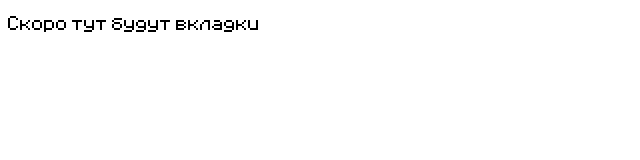
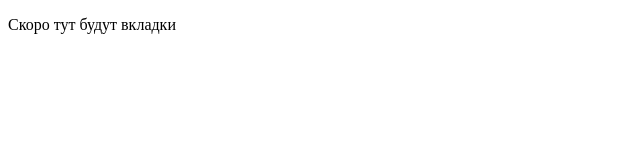
Before and after one commit to Dimaomg2/Site, a plain HTML site: page tabs.html in a window 1280 px wide. Shown: the whole page, without its empty margins (0-640 px from the left). Drawn offline with Linux system fonts and the light colour scheme.

Commit message:
Update tabs.html

```diff
--- a/tabs.html
+++ b/tabs.html
@@ -7,11 +7,6 @@
   <title>Вкладки</title>
 </head>
 <body>
-  <style>
-    @font-face {
-    font-family: M;
-    src: url(Minecraft.ttf);
-  </style>
   <p style="font-family: M">Скоро тут будут вкладки</p>
 </body>
 </html>
```
